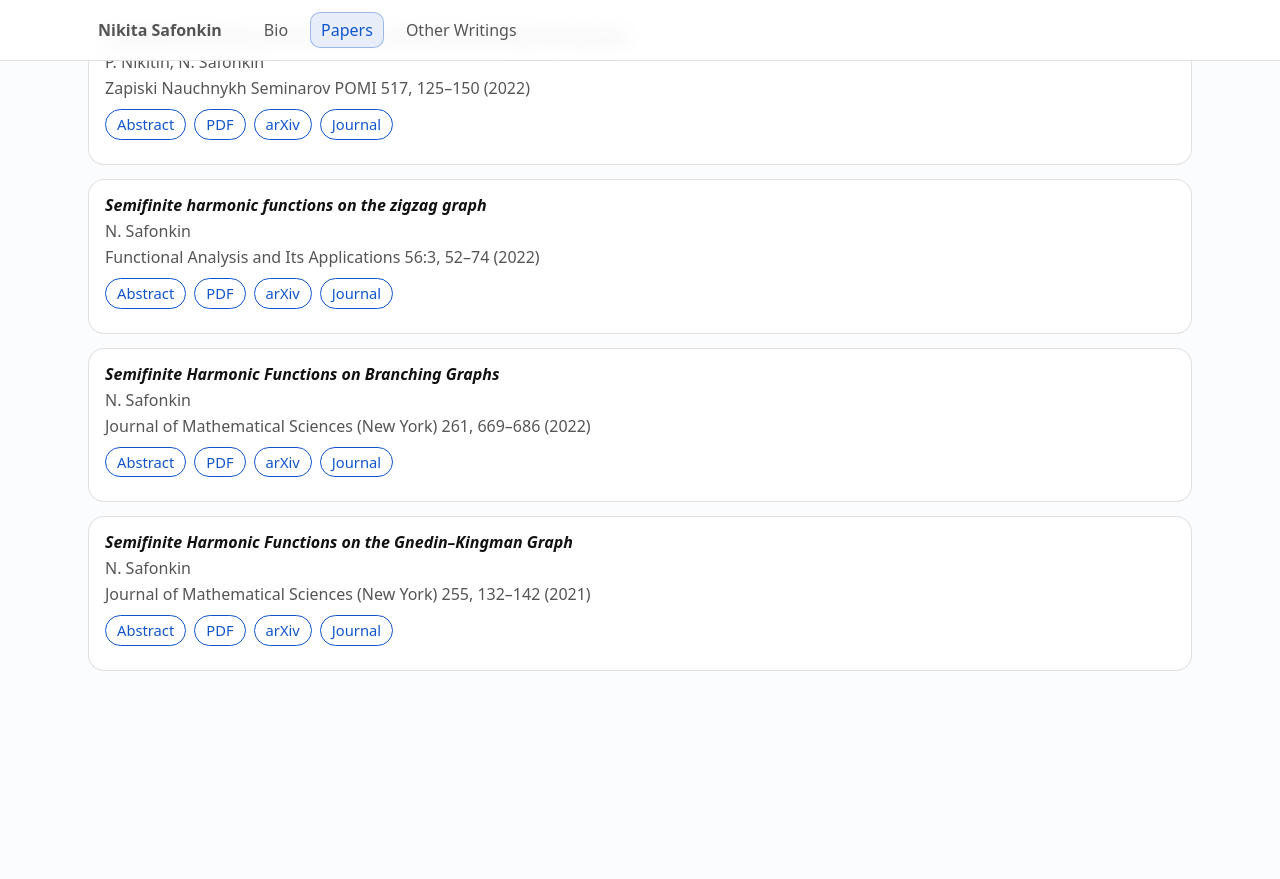
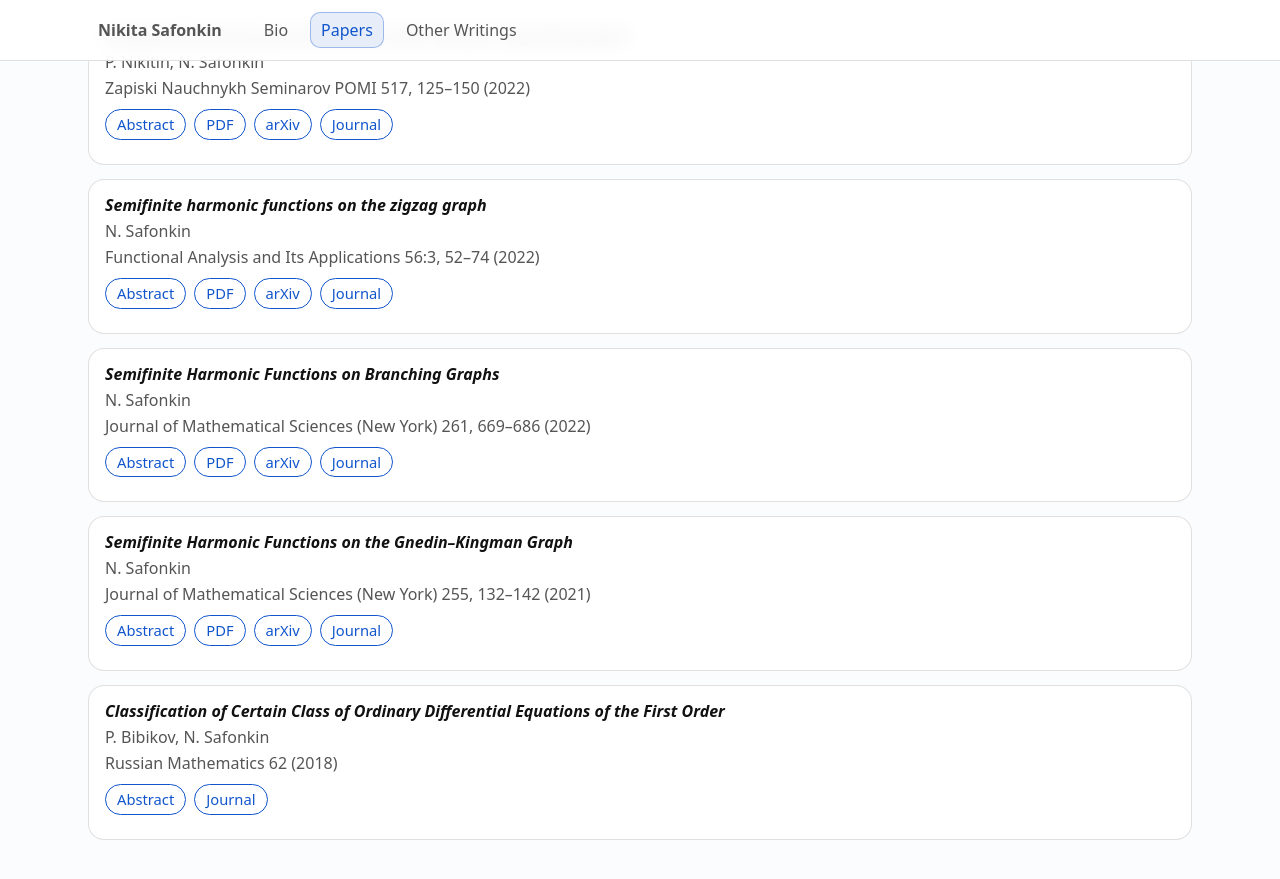
Before and after one commit to n-safonkin/n-safonkin.github.io, a Jekyll site: the page built from papers.html, in a window 1280 px wide and 900 px high, scrolled down 670 px. Shown: the top 879 px of the window. Built offline with Jekyll 4.4.1, drawn with Linux system fonts in a browser that asks for light colours; before the commit the page ends 1401 px from its top, so only the background shows below that.

Commit message:
Update papers.html

```diff
--- a/papers.html
+++ b/papers.html
@@ -131,4 +131,23 @@ extra_js:
     </div>
 
     <div id="abs-7" class="abstract is-hidden">
-      <p>We study the Gnedin–Kingman graph, which corresponds to
+      <p>We study the Gnedin–Kingman graph, which corresponds to Pieri's rule for the monomial basis \( \{M_{\lambda}\} \) in the algebra \( \mathrm{QSym} \) of quasisymmetric functions. The paper contains a detailed announcement of results concerning the classification of indecomposable semifinite harmonic functions on the Gnedin–Kingman graph. For these functions, we also establish a multiplicativity property, which is an analog of the Vershik–Kerov ring theorem.</p>
+    </div>
+  </li>
+
+  <li class="paperitem">
+    <div class="paper-title"><i>Classification of Certain Class of Ordinary Differential Equations of the First Order</i></div>
+    <div class="paper-authors">P. Bibikov, N. Safonkin</div>
+    <div class="paper-venue">Russian Mathematics 62 (2018)</div>
+
+    <div class="paper-links">
+      <button class="pill" type="button" data-toggle="abs-8">Abstract</button>
+      <a class="pill" href="https://link.springer.com/article/10.3103/S1066369X18110014" target="_blank" rel="noopener noreferrer">Journal</a>
+    </div>
+
+    <div id="abs-8" class="abstract is-hidden">
+      <p>We study problem of global classification of ordinary differential equations of the first order with the linear-fractional right-hand side with rational coefficients with respect to a symmetry group. We find the field of differential invariants and obtain the equivalence criterion for two such equations.</p>
+    </div>
+  </li>
+
+</ol>
```
